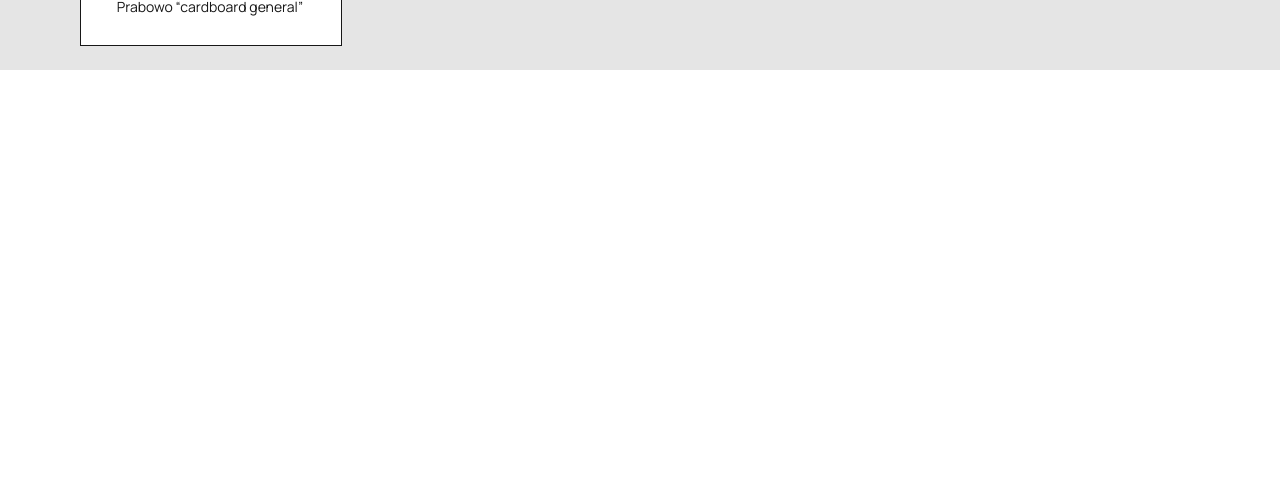
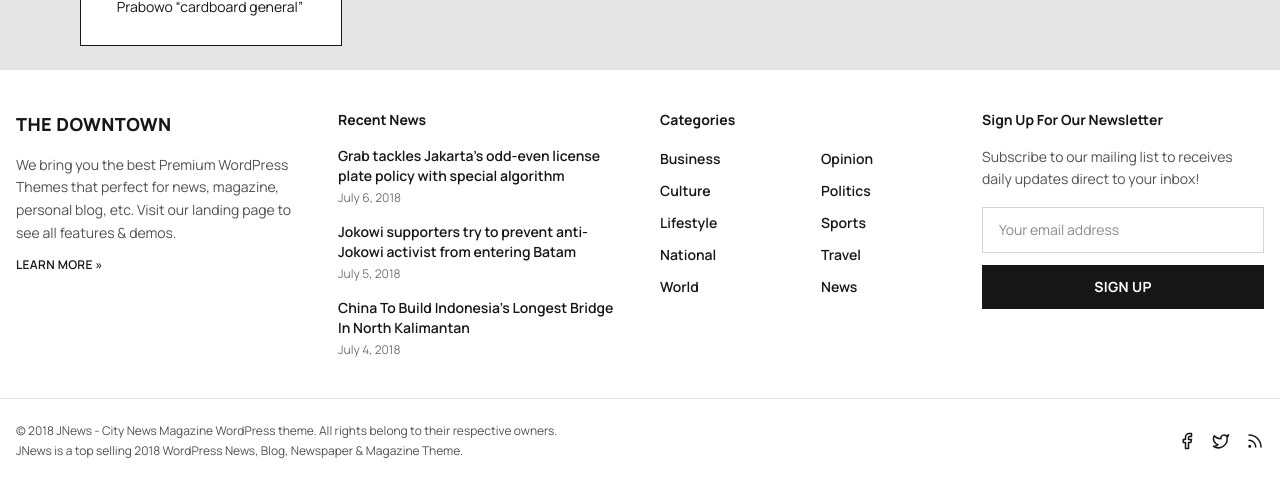
Before and after one commit to hriidzhridoy/dhaka-post-task-submission-asif-hridoy, a Next.js app: page / in a window 1280 px wide. Shown: the part 1162-1642 px from the top of the page. Before the commit the page ends 1232 px from the top, so only its background shows below. Built offline with nearby package versions, Linux system fonts and the light colour scheme.

Commit message:
site footer is added

```diff
--- a/src/app/layout.tsx
+++ b/src/app/layout.tsx
@@ -2,6 +2,7 @@ import type { Metadata } from "next";
 import { Geist, Geist_Mono, Manrope } from "next/font/google";
 import "./globals.css";
 import SiteHeader from "@/components/shared/SiteHeader";
+import SiteFooter from "@/components/shared/SiteFooter";
 
 const manrope = Manrope({
   subsets: ["latin"],
@@ -35,6 +36,7 @@ export default function RootLayout({
       <body className="font-manrope bg-white text-neutral-900">
         <SiteHeader siteTitle="THE DOWNTOWN" />
         {children}
+        <SiteFooter />
       </body>
     </html>
   );
--- /dev/null
+++ b/src/components/shared/SiteFooter.tsx
@@ -0,0 +1,221 @@
+"use client";
+
+import Link from "next/link";
+import { Facebook, Twitter, Rss } from "lucide-react";
+
+type FooterLink = { label: string; href: string };
+type RecentItem = { title: string; href: string; date: string };
+
+type SiteFooterProps = {
+  brandTitle?: string;
+  aboutText?: string;
+  aboutLink?: FooterLink;
+
+  recentTitle?: string;
+  recent?: RecentItem[];
+
+  categoriesTitle?: string;
+  categoriesLeft?: FooterLink[];
+  categoriesRight?: FooterLink[];
+
+  newsletterTitle?: string;
+  newsletterText?: string;
+  onNewsletterSubmit?: (email: string) => void;
+
+  copyrightLeft?: string;
+};
+
+export default function SiteFooter({
+  brandTitle = "THE DOWNTOWN",
+  aboutText = "We bring you the best Premium WordPress Themes that perfect for news, magazine, personal blog, etc. Visit our landing page to see all features & demos.",
+  aboutLink = { label: "LEARN MORE »", href: "#" },
+
+  recentTitle = "Recent News",
+  recent = [
+    {
+      title:
+        "Grab tackles Jakarta’s odd-even license plate policy with special algorithm",
+      href: "#",
+      date: "July 6, 2018",
+    },
+    {
+      title:
+        "Jokowi supporters try to prevent anti-Jokowi activist from entering Batam",
+      href: "#",
+      date: "July 5, 2018",
+    },
+    {
+      title: "China To Build Indonesia’s Longest Bridge In North Kalimantan",
+      href: "#",
+      date: "July 4, 2018",
+    },
+  ],
+
+  categoriesTitle = "Categories",
+  categoriesLeft = [
+    { label: "Business", href: "/business" },
+    { label: "Culture", href: "/culture" },
+    { label: "Lifestyle", href: "/lifestyle" },
+    { label: "National", href: "/national" },
+    { label: "World", href: "/world" },
+  ],
+  categoriesRight = [
+    { label: "Opinion", href: "/opinion" },
+    { label: "Politics", href: "/politics" },
+    { label: "Sports", href: "/sports" },
+    { label: "Travel", href: "/travel" },
+    { label: "News", href: "/news" },
+  ],
+
+  newsletterTitle = "Sign Up For Our Newsletter",
+  newsletterText = "Subscribe to our mailing list to receives daily updates direct to your inbox!",
+  onNewsletterSubmit,
+
+  copyrightLeft = "© 2018 JNews - City News Magazine WordPress theme. All rights belong to their respective owners.",
+}: SiteFooterProps) {
+  return (
+    <footer className="bg-white text-neutral-900">
+      {/* Top */}
+      <div className="px-4 py-10">
+        <div className="grid gap-10 md:grid-cols-2 lg:grid-cols-4">
+          {/* About */}
+          <div>
+            <h3 className="text-lg font-extrabold tracking-wide">
+              {brandTitle}
+            </h3>
+            <p className="mt-4 text-sm leading-relaxed text-neutral-600">
+              {aboutText}
+            </p>
+            <Link
+              href={aboutLink.href}
+              className="mt-3 inline-flex text-xs font-semibold tracking-wide text-neutral-900 hover:underline"
+            >
+              {aboutLink.label}
+            </Link>
+          </div>
+
+          {/* Recent News */}
+          <div>
+            <h4 className="text-sm font-bold text-neutral-900">
+              {recentTitle}
+            </h4>
+            <ul className="mt-4 space-y-4">
+              {recent.map((r, idx) => (
+                <li key={idx} className="text-sm">
+                  <Link
+                    href={r.href}
+                    className="font-semibold text-neutral-900 hover:underline"
+                  >
+                    {r.title}
+                  </Link>
+                  <div className="mt-1 text-xs text-neutral-500">{r.date}</div>
+                </li>
+              ))}
+            </ul>
+          </div>
+
+          {/* Categories (2 columns) */}
+          <div>
+            <h4 className="text-sm font-bold text-neutral-900">
+              {categoriesTitle}
+            </h4>
+            <div className="mt-4 grid grid-cols-2 gap-x-10">
+              <ul className="space-y-2">
+                {categoriesLeft.map((c) => (
+                  <li key={c.label}>
+                    <Link
+                      href={c.href}
+                      className="text-sm font-semibold text-neutral-900 hover:underline"
+                    >
+                      {c.label}
+                    </Link>
+                  </li>
+                ))}
+              </ul>
+              <ul className="space-y-2">
+                {categoriesRight.map((c) => (
+                  <li key={c.label}>
+                    <Link
+                      href={c.href}
+                      className="text-sm font-semibold text-neutral-900 hover:underline"
+                    >
+                      {c.label}
+                    </Link>
+                  </li>
+                ))}
+              </ul>
+            </div>
+          </div>
+
+          {/* Newsletter */}
+          <div>
+            <h4 className="text-sm font-bold text-neutral-900">
+              {newsletterTitle}
+            </h4>
+            <p className="mt-4 text-sm leading-relaxed text-neutral-600">
+              {newsletterText}
+            </p>
+
+            <form
+              className="mt-4 space-y-3"
+              onSubmit={(e) => {
+                e.preventDefault();
+                const form = e.currentTarget;
+                const fd = new FormData(form);
+                const email = String(fd.get("email") ?? "");
+                onNewsletterSubmit?.(email);
+                form.reset();
+              }}
+            >
+              <input
+                name="email"
+                type="email"
+                required
+                placeholder="Your email address"
+                className="w-full border border-neutral-300 px-4 py-3 text-sm outline-none focus:border-neutral-900"
+              />
+              <button
+                type="submit"
+                className="w-full bg-neutral-900 px-4 py-3 text-sm font-bold tracking-wide text-white hover:bg-black"
+              >
+                SIGN UP
+              </button>
+            </form>
+          </div>
+        </div>
+      </div>
+
+      {/* Divider */}
+      <div className="h-px w-full bg-neutral-200" />
+
+      {/* Bottom bar */}
+      <div className="px-4 py-6">
+        <div className="flex flex-col gap-4 sm:flex-row sm:items-center sm:justify-between">
+          <div className="text-xs text-neutral-600">
+            <p>{copyrightLeft}</p>
+            <p className="mt-1">
+              JNews is a top selling 2018 WordPress News, Blog, Newspaper &amp;
+              Magazine Theme.
+            </p>
+          </div>
+
+          <div className="flex items-center gap-4 text-neutral-900">
+            <Link href="#" aria-label="Facebook" className="hover:opacity-70">
+              <Facebook size={18} />
+            </Link>
+            <Link
+              href="#"
+              aria-label="Twitter / X"
+              className="hover:opacity-70"
+            >
+              <Twitter size={18} />
+            </Link>
+            <Link href="#" aria-label="RSS" className="hover:opacity-70">
+              <Rss size={18} />
+            </Link>
+          </div>
+        </div>
+      </div>
+    </footer>
+  );
+}
```
